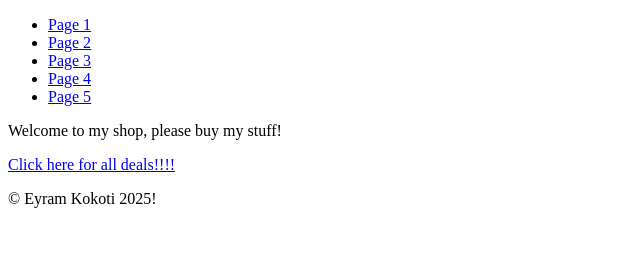
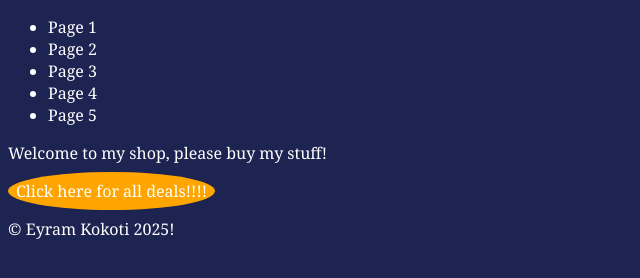
Before and after one commit to Ramzy2234/Week-3, a plain HTML site: page index.html in a window 1280 px wide. Shown: the whole page, without its empty margins (0-640 px from the left). Drawn offline with Linux system fonts and the light colour scheme.

Commit message:
Added some css

```diff
--- a/index.html
+++ b/index.html
@@ -4,6 +4,7 @@
     <meta charset="UTF-8">
     <meta name="viewport" content="width=device-width, initial-scale=1.0">
     <title>Document</title>
+    <link rel="stylesheet" href="style.css">
 </head>
 <body>
 
@@ -19,7 +20,7 @@
 
     <main>
         <p>Welcome to my shop, please buy my stuff!</p>
-        <a href="#">Click here for all deals!!!!</a>
+        <a class="bttn" href="#">Click here for all deals!!!!</a>
     </main>
 
     <footer>
--- /dev/null
+++ b/style.css
@@ -0,0 +1,18 @@
+* {
+    font-family: Cambria, Cochin, Georgia, Times, 'Times New Roman', serif;
+    color: #fff;
+}
+
+body {
+background-color: #1e2451;
+}
+
+a {
+    text-decoration: none;
+}
+
+.bttn {
+    background-color: orange;
+    border-radius: 50%;
+    padding: 0.5em;
+}
```
